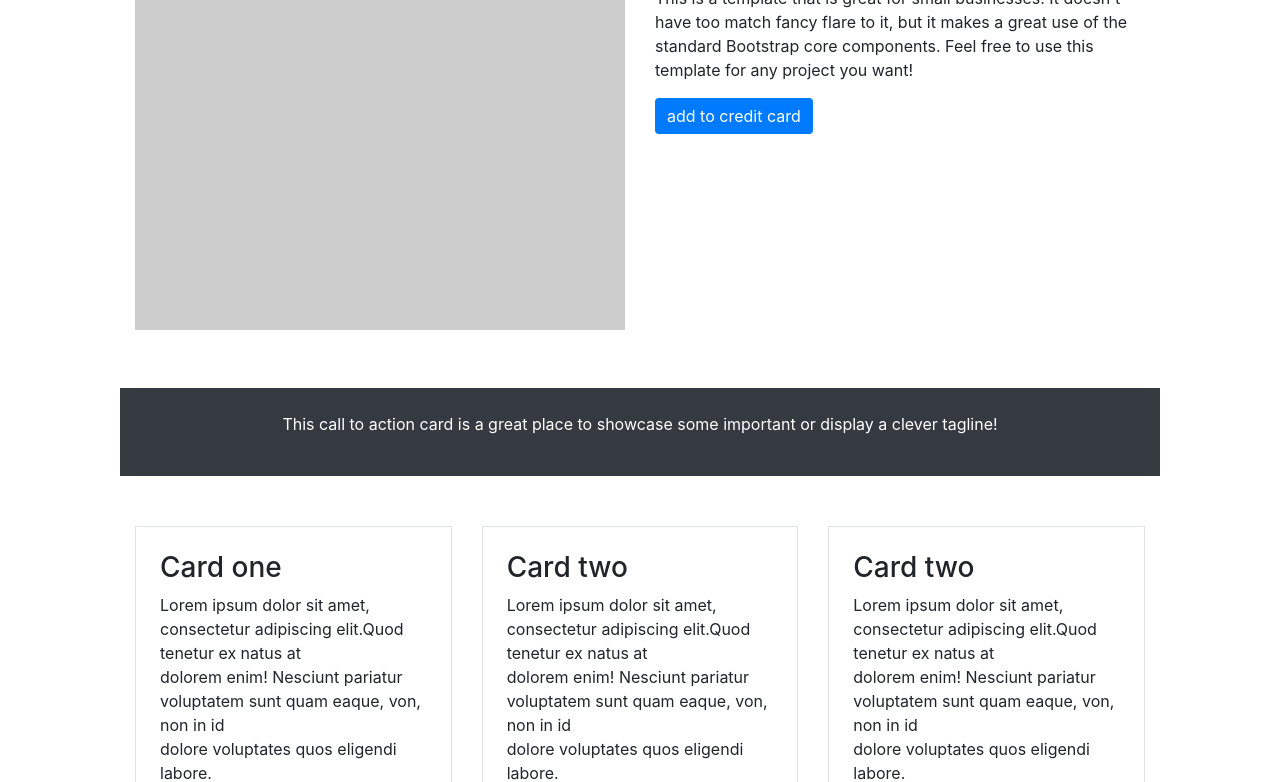
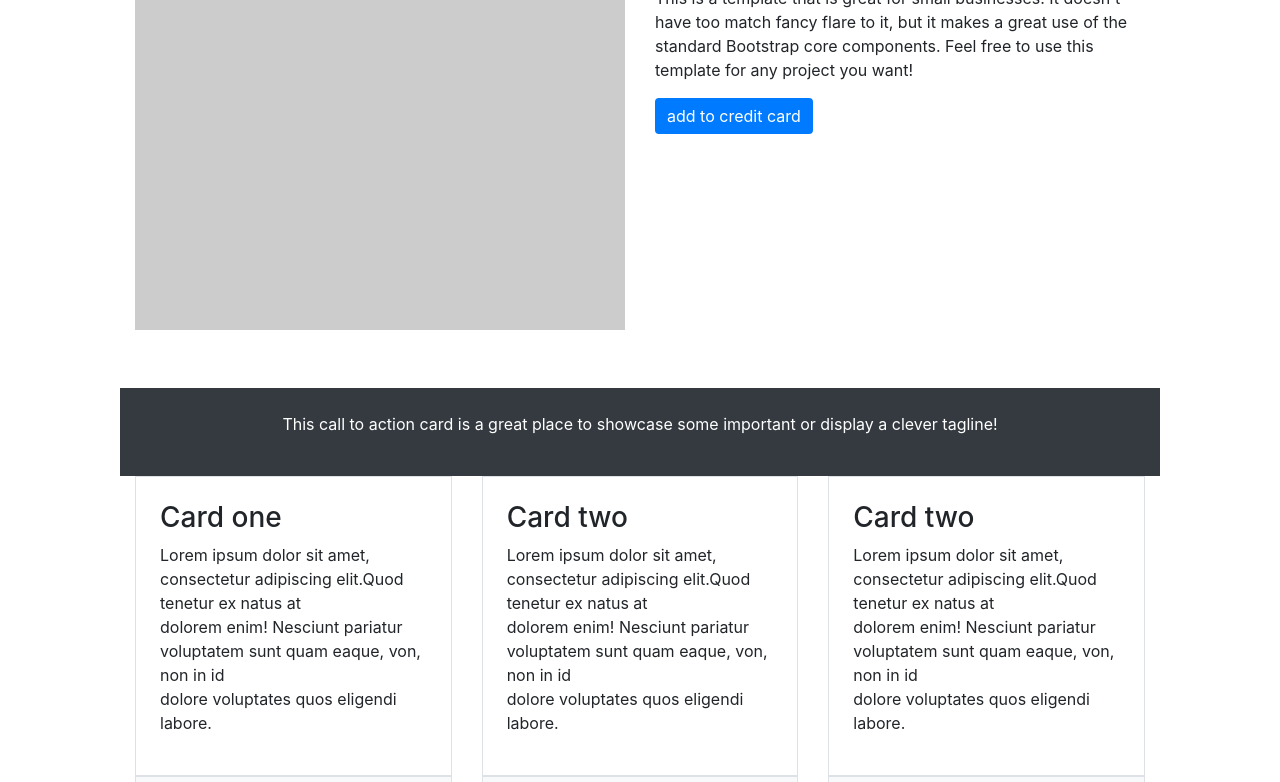
Before and after one commit to champ-ops/project, a plain HTML site: page index.html in a window 1280 px wide. Shown: the part 160-942 px from the top of the page. Drawn offline with nearby package versions, Linux system fonts and the light colour scheme.

Commit message:
edit style

```diff
--- a/style.css
+++ b/style.css
@@ -21,12 +21,7 @@ ul li{
 .row{
     padding: 50px;
 }
-.border{
-    margin-top: 50px;
-    flex: 1 1 auto;
-    min-height: 1px;
-    padding: 1.25rem;
-}
+
 .picture{
     background: #ccc;
     height: 400px;
```
